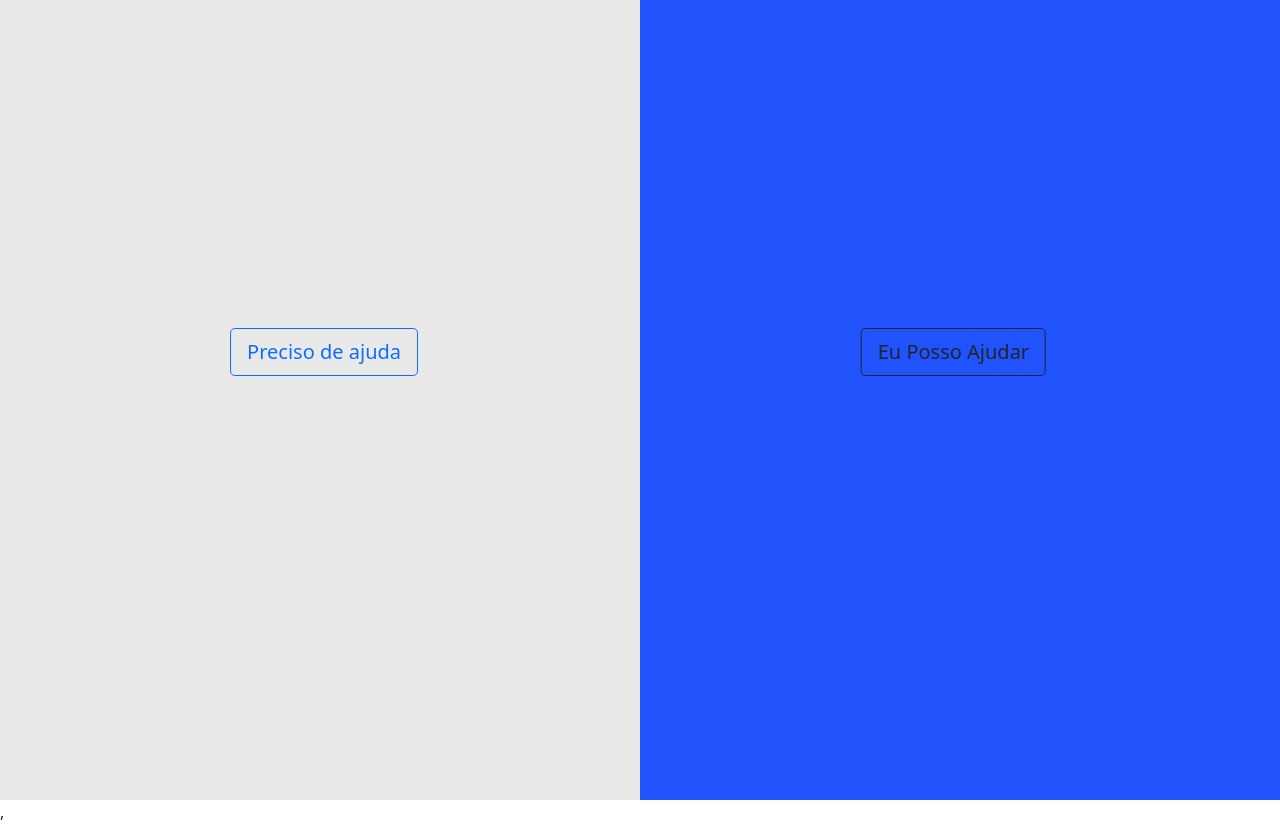
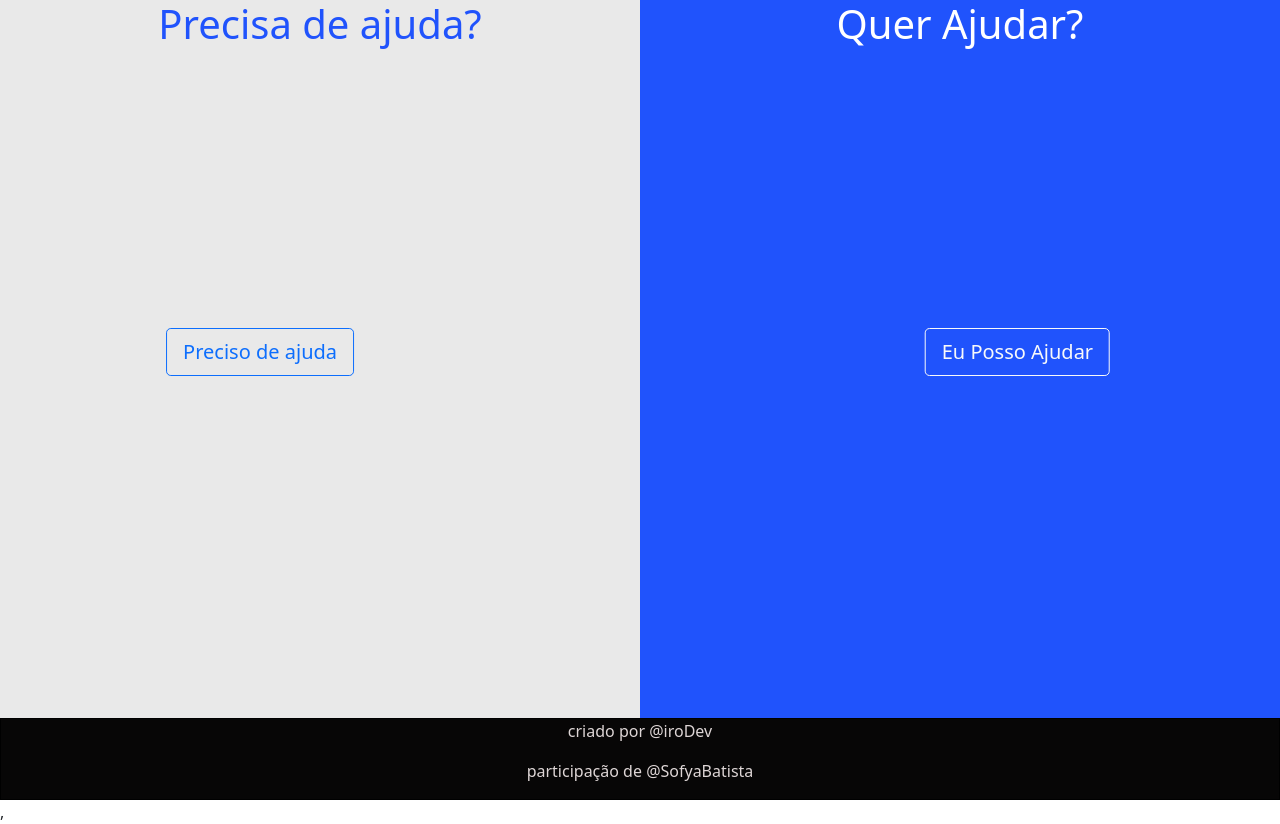
Before and after one commit to iroDevs/React-HelpSomeone, a React (Create React App) app in the folder help-someone/: page / in a window 1280 px wide. Built offline with nearby package versions, Linux system fonts and the light colour scheme.

Commit message:
atualizando pag inicial

```diff
--- /dev/null
+++ b/help-someone/src/Components/Footer.jsx
@@ -0,0 +1,11 @@
+import React from 'react'
+import './css/footer.css';
+
+export default function Footer() {
+  return (
+   <footer>
+     <p>criado por @iroDev</p>
+     <p>participação de @SofyaBatista</p>
+   </footer>
+  )
+}
--- /dev/null
+++ b/help-someone/src/Components/css/footer.css
@@ -0,0 +1,8 @@
+footer {
+  width: 100%;
+  background-color:rgb(7, 6, 6);
+  color: rgb(221, 213, 213);
+  position: absolute;
+  bottom: 0;
+  border: 1px solid black;
+}
--- a/help-someone/src/Pages/Inicial.jsx
+++ b/help-someone/src/Pages/Inicial.jsx
@@ -1,5 +1,6 @@
 import React, {useContext,useEffect,useState} from 'react'
 import Button from 'react-bootstrap/Button';
+import Footer from '../Components/Footer'
 import './css/inicial.css'
 
 
@@ -7,21 +8,24 @@ import './css/inicial.css'
 export default function Inicial() {
   const [profile , setProfile] = useState('')
   return (
-    <div className="principal-page">
+    <div className="principal-page ">
+
       <div className="left-side">
-
+        <h1 className="left-side-text">Precisa de ajuda?</h1>
         <div className="left-button">
           <Button variant="outline-primary" size="lg">Preciso de ajuda</Button>
       </div>
       </div>
         <div className="right-side">
-
+          <h1 className="right-side-text">Quer Ajudar?</h1>
         <div className="right-button">
 
-        <Button variant="outline-dark" size="lg">Eu Posso Ajudar</Button>
+        <Button variant="outline-light" size="lg">Eu Posso Ajudar</Button>
 
             </div>
           </div>
+          <Footer />
         </div>
+
   )
 }
--- a/help-someone/src/Pages/css/inicial.css
+++ b/help-someone/src/Pages/css/inicial.css
@@ -1,10 +1,11 @@
+
 
 .left-button {
 
   position: absolute;
   bottom:50%;
   right: 50%;
-  margin-right: 10%;
+  margin-right: 15%;
   transform:translate(-50%,-50%)
 }
 
@@ -12,6 +13,13 @@
   width: 100vh;
   height: 100vh;
   background-color:rgb(233, 233, 233);
+}
+.right-side-text{
+  color: white;
+}
+
+.left-side-text {
+  color:rgb(32, 83, 252);
 }
 
 .right-side {
@@ -21,15 +29,20 @@
 }
 
 .right-button {
-  margin-left: 10%;
+  margin-left: 15%;
   position: absolute;
   bottom:50%;
   left: 50%;
-  transform:translate(50%,-50%)
+  transform:translate(50%,-50%);
 }
 
 .principal-page {
   display: flex;
   justify-content:center;
   align-items: center;
+
 }
+
+body {
+ overflow: hidden;
+}
```
